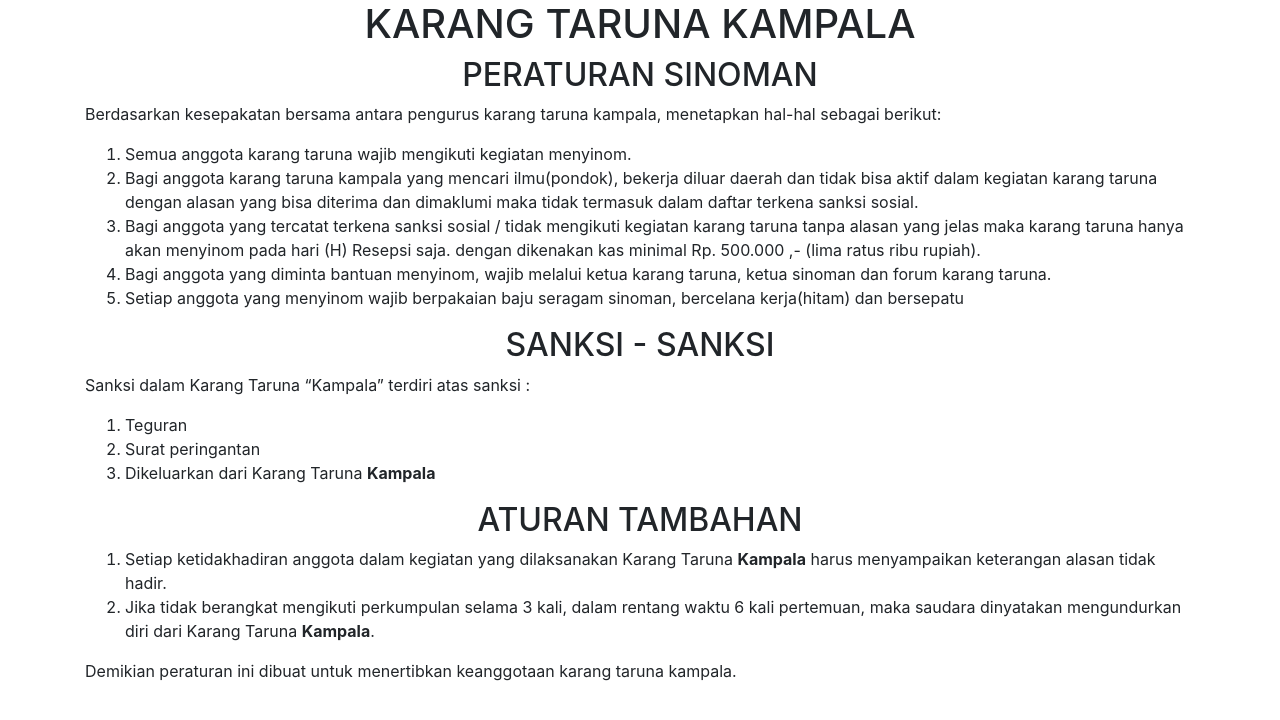
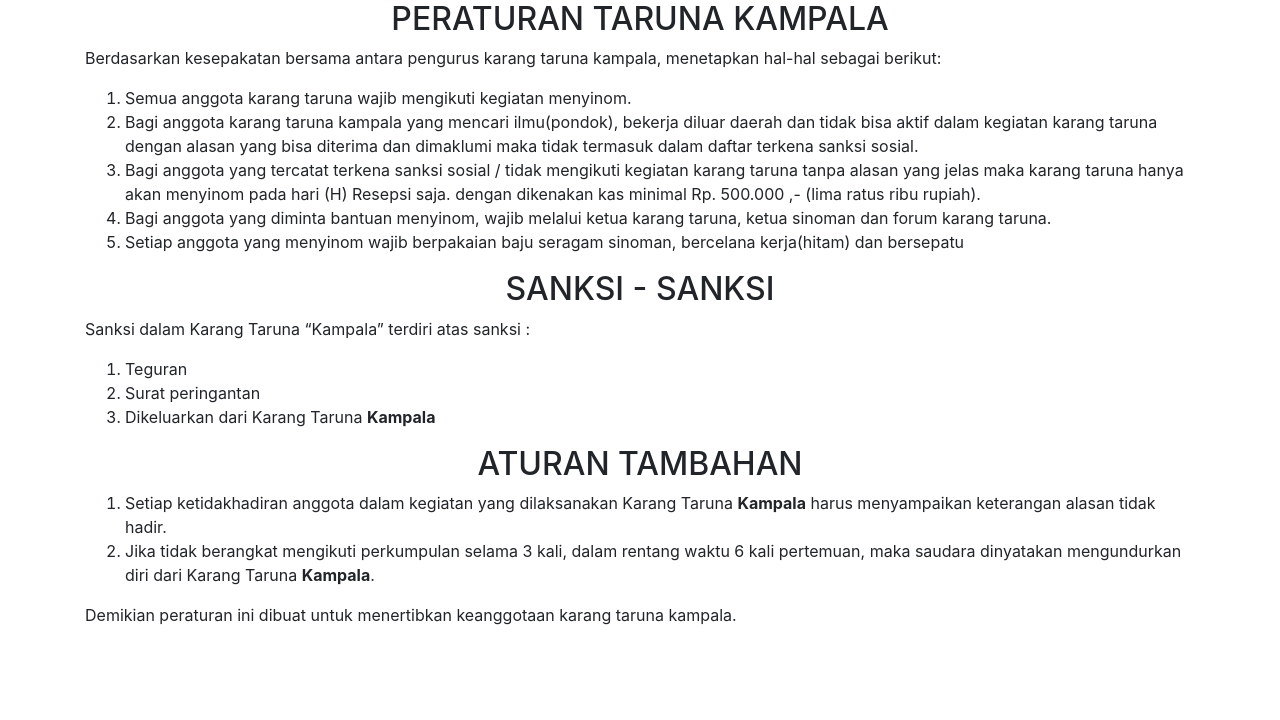
Before and after one commit to kampaladukuh/kampaladukuh.github.io, a plain HTML site: page index.html in a window 1280 px wide. Drawn offline with nearby package versions, Linux system fonts and the light colour scheme.

Commit message:
Update index.html
Update konten

```diff
--- a/index.html
+++ b/index.html
@@ -10,8 +10,7 @@
     <script src="https://cdn.jsdelivr.net/npm/bootstrap@4.6.2/dist/js/bootstrap.min.js" integrity="sha384-+sLIOodYLS7CIrQpBjl+C7nPvqq+FbNUBDunl/OZv93DB7Ln/533i8e/mZXLi/P+" crossorigin="anonymous"></script>
 </head>
 <body>
-    <h1 class="text-center">KARANG TARUNA KAMPALA</h1>
-    <h2 class="text-center">PERATURAN SINOMAN</h2>
+    <h2 class="text-center">PERATURAN TARUNA KAMPALA</h2>
     <div class="container">
         <p>Berdasarkan kesepakatan bersama antara pengurus karang taruna kampala, menetapkan hal-hal sebagai berikut: </p>
         <ol>
```
